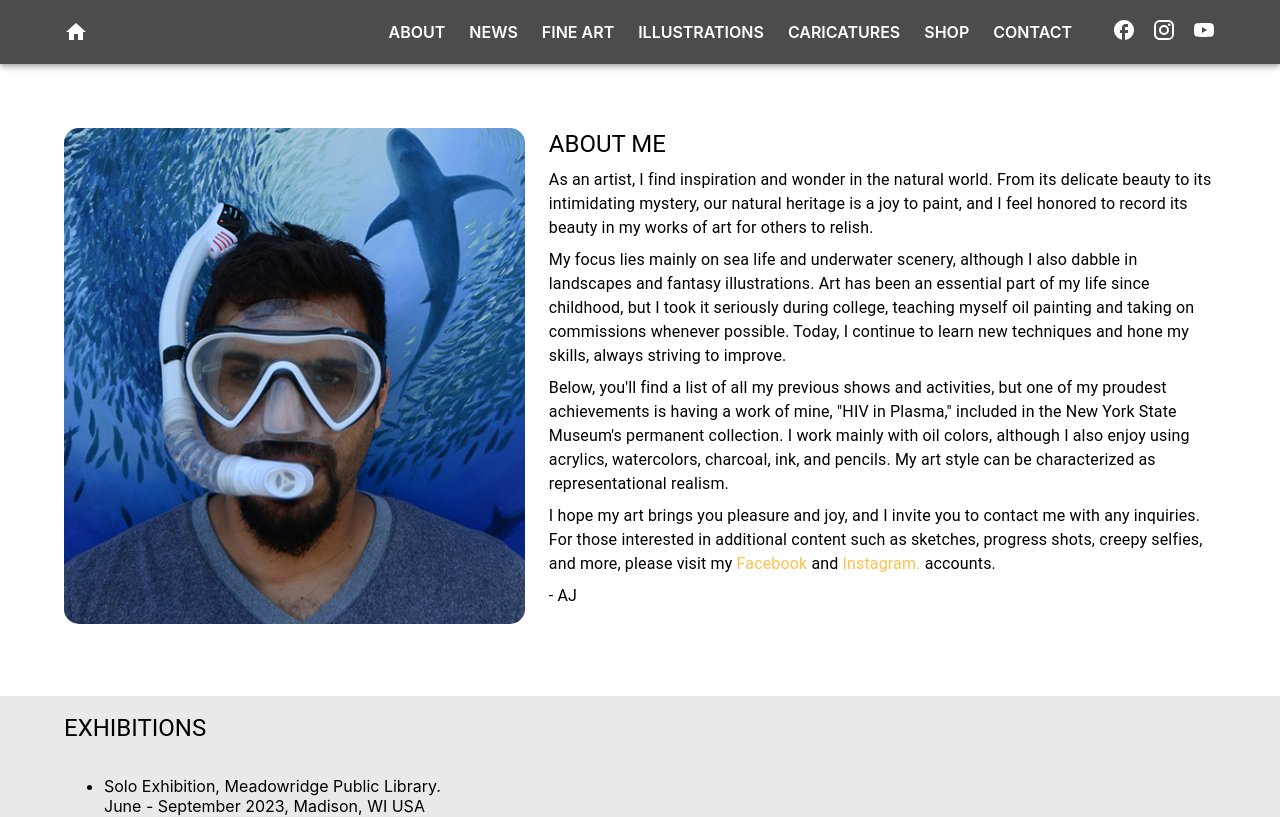
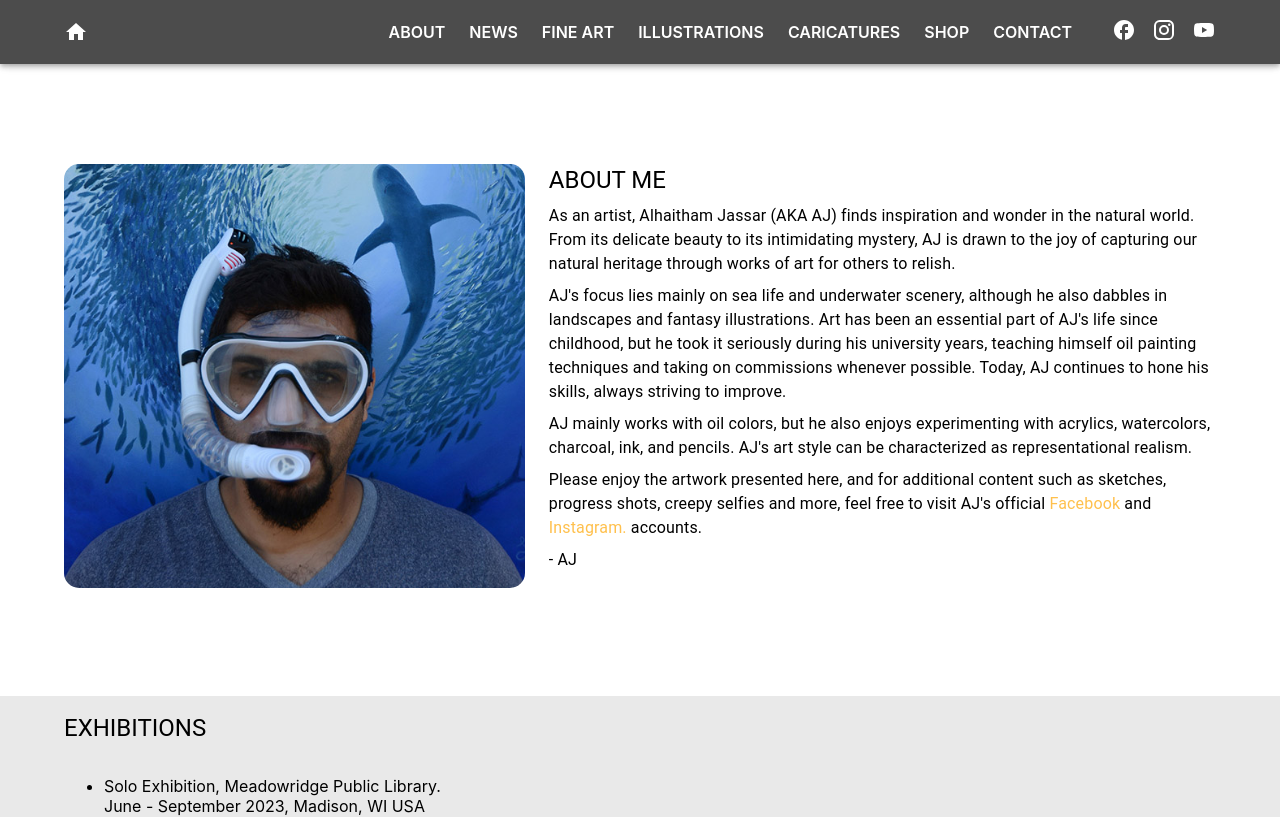
Before and after one commit to HJassar/jassarbrush, a Next.js app: page /about in a window 1280 px wide. Shown: the top 817 px of the page. Built offline with nearby package versions, Linux system fonts and the light colour scheme.

Commit message:
About is in 3rd person now

```diff
--- a/components/aboutSections/About.tsx
+++ b/components/aboutSections/About.tsx
@@ -56,34 +56,30 @@ export default function About() {
                 About Me
               </Typography>
               <Typography mb={1}>
-                As an artist, I find inspiration and wonder in the natural
-                world. From its delicate beauty to its intimidating mystery, our
-                natural heritage is a joy to paint, and I feel honored to record
-                its beauty in my works of art for others to relish.
+                As an artist, Alhaitham Jassar (AKA AJ) finds inspiration and
+                wonder in the natural world. From its delicate beauty to its
+                intimidating mystery, AJ is drawn to the joy of capturing our
+                natural heritage through works of art for others to relish.
               </Typography>
               <Typography mb={1}>
-                My focus lies mainly on sea life and underwater scenery,
-                although I also dabble in landscapes and fantasy illustrations.
-                Art has been an essential part of my life since childhood, but I
-                took it seriously during college, teaching myself oil painting
-                and taking on commissions whenever possible. Today, I continue
-                to learn new techniques and hone my skills, always striving to
-                improve.
+                AJ&apos;s focus lies mainly on sea life and underwater scenery,
+                although he also dabbles in landscapes and fantasy
+                illustrations. Art has been an essential part of AJ&apos;s life
+                since childhood, but he took it seriously during his university
+                years, teaching himself oil painting techniques and taking on
+                commissions whenever possible. Today, AJ continues to hone his
+                skills, always striving to improve.
               </Typography>
               <Typography mb={1}>
-                Below, you&apos;ll find a list of all my previous shows and
-                activities, but one of my proudest achievements is having a work
-                of mine, &quot;HIV in Plasma,&quot; included in the New York
-                State Museum&apos;s permanent collection. I work mainly with oil
-                colors, although I also enjoy using acrylics, watercolors,
-                charcoal, ink, and pencils. My art style can be characterized as
+                AJ mainly works with oil colors, but he also enjoys
+                experimenting with acrylics, watercolors, charcoal, ink, and
+                pencils. AJ&apos;s art style can be characterized as
                 representational realism.
               </Typography>
               <Typography mb={1}>
-                I hope my art brings you pleasure and joy, and I invite you to
-                contact me with any inquiries. For those interested in
-                additional content such as sketches, progress shots, creepy
-                selfies, and more, please visit my{" "}
+                Please enjoy the artwork presented here, and for additional
+                content such as sketches, progress shots, creepy selfies and
+                more, feel free to visit AJ&apos;s official{" "}
                 <LinkRouter
                   target="_blank"
                   to="https://web.facebook.com/JassarBrush"
```
